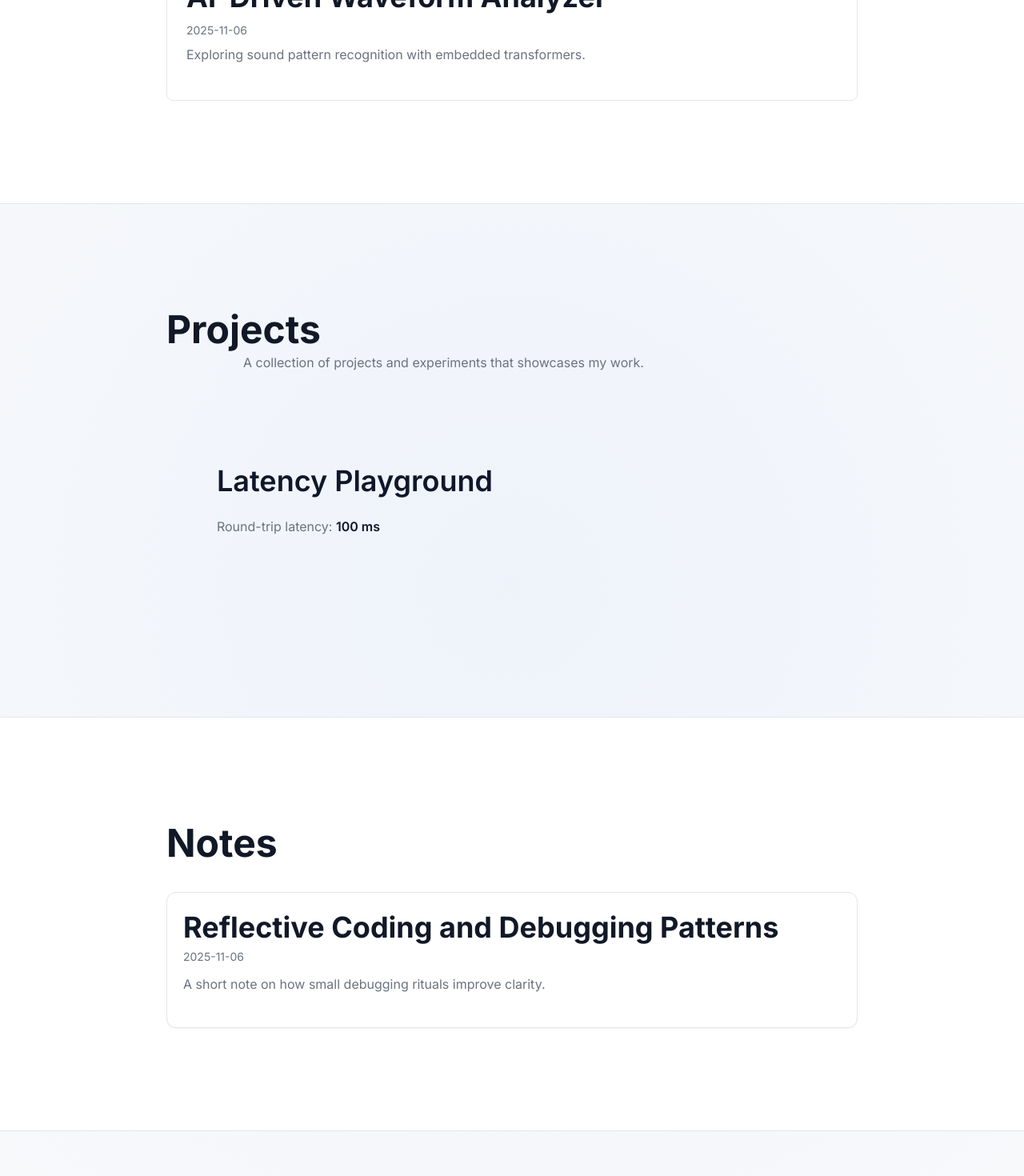
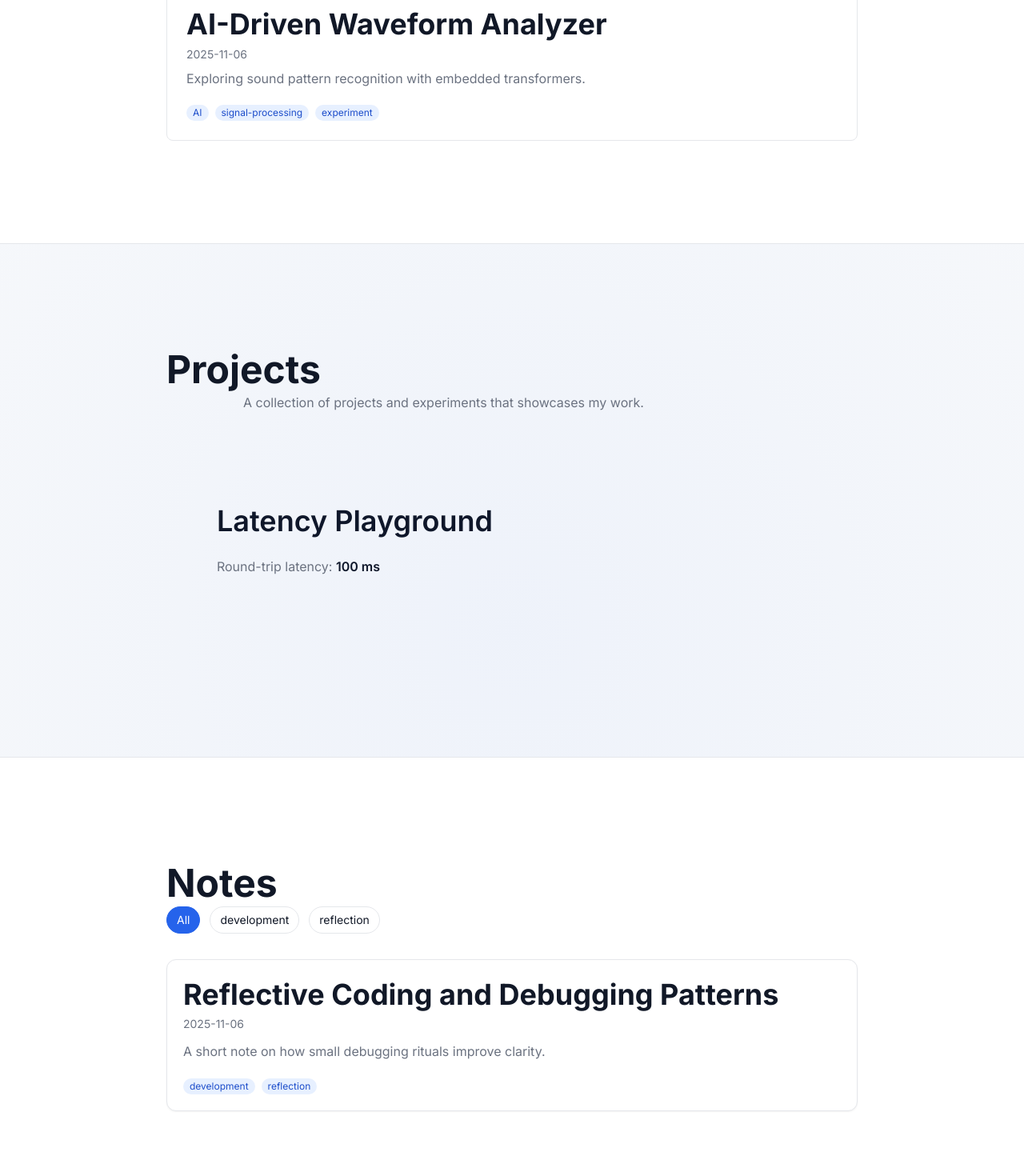
Before and after one commit to jcode82/engineering-lab, a Next.js app: page / in a window 1280 px wide. Shown: the part 780-2250 px from the top of the page at 80% size. Built offline with nearby package versions, Linux system fonts and the light colour scheme.

Commit message:
[LAB-42] feat: Add Tag Filtering UI for Experiments and Notes

```diff
--- a/src/app/sections/Experiments.tsx
+++ b/src/app/sections/Experiments.tsx
@@ -26,27 +26,55 @@
 //   );
 // }
 
+// =================================================================
+
+// import SectionWrapper from "@/components/SectionWrapper";
+// import { getAllExperiments, type ExperimentMeta } from "@/lib/mdx";
+
+// export default function Experiments() {
+//   const experiments: ExperimentMeta[] = getAllExperiments();
+
+//   return (
+//     <SectionWrapper id="projects">
+//       <h2 className="text-h2 heading-spacing">Experiments</h2>
+//       <div className="grid gap-8 mt-8">
+//         {experiments.map((exp) => (
+//           <article
+//             key={exp.slug}
+//             className="border border-[var(--border)] p-6 rounded-lg hover:border-primary-400 transition-colors"
+//           >
+//             <h3 className="text-h3 mb-2">{exp.title}</h3>
+//             <p className="text-sm text-muted-foreground mb-2">{exp.date}</p>
+//             <p className="text-base">{exp.excerpt}</p>
+//           </article>
+//         ))}
+//       </div>
+//     </SectionWrapper>
+//   );
+// }
+
+// =================================================================
+
+import React from "react";
 import SectionWrapper from "@/components/SectionWrapper";
 import { getAllExperiments, type ExperimentMeta } from "@/lib/mdx";
+import TagFilter from "@/components/TagFilter";
+import ClientExperiments from "@/components/ClientExperiments";
 
-export default function Experiments() {
+export default async function Experiments() {
   const experiments: ExperimentMeta[] = getAllExperiments();
 
+  // Collect all tags
+  const allTags = Array.from(
+    new Set(experiments.flatMap((exp: any) => exp.tags || []))
+  );
+
+  // Tag filtering UI must be client-side
   return (
     <SectionWrapper id="projects">
       <h2 className="text-h2 heading-spacing">Experiments</h2>
-      <div className="grid gap-8 mt-8">
-        {experiments.map((exp) => (
-          <article
-            key={exp.slug}
-            className="border border-[var(--border)] p-6 rounded-lg hover:border-primary-400 transition-colors"
-          >
-            <h3 className="text-h3 mb-2">{exp.title}</h3>
-            <p className="text-sm text-muted-foreground mb-2">{exp.date}</p>
-            <p className="text-base">{exp.excerpt}</p>
-          </article>
-        ))}
-      </div>
+      {/* Hand off data to a client-side component */}
+      <ClientExperiments experiments={experiments} allTags={allTags} />
     </SectionWrapper>
   );
 }
--- a/src/app/sections/Notes.tsx
+++ b/src/app/sections/Notes.tsx
@@ -25,29 +25,52 @@
 // }
 
 
+// import SectionWrapper from "@/components/SectionWrapper";
+// import { getAllNotes, type NotesMeta } from "@/lib/mdx";
+
+// export default function Notes() {
+//   const notes: NotesMeta[] = getAllNotes();
+
+//   return (
+//     <SectionWrapper id="notes">
+//       <h2 className="text-h2 heading-spacing">Notes</h2>
+//       <div className="grid gap-6 mt-8">
+//         {notes.map((note) => (
+//           <article
+//             key={note.slug}
+//             className="rounded-xl border border-[var(--border)] bg-[var(--surface)]
+//                        p-5 shadow-sm hover:shadow-md hover:border-primary-400
+//                        transition-all duration-300"
+//           >
+//             <h3 className="text-h3 mb-1">{note.title}</h3>
+//             <p className="text-sm text-muted-foreground mb-3">{note.date}</p>
+//             <p className="text-base">{note.excerpt}</p>
+//           </article>
+//         ))}
+//       </div>
+//     </SectionWrapper>
+//   );
+// }
+
+import React from "react";
 import SectionWrapper from "@/components/SectionWrapper";
 import { getAllNotes, type NotesMeta } from "@/lib/mdx";
+import ClientNotes from "@/components/ClientNotes";
 
-export default function Notes() {
+export default async function Notes() {
   const notes: NotesMeta[] = getAllNotes();
 
+  // Collect all tags
+  const allTags = Array.from(
+    new Set(notes.flatMap((note: any) => note.tags || []))
+  );
+
+  // Tag filtering UI must be client-side
   return (
-    <SectionWrapper id="notes">
+    <SectionWrapper id="projects">
       <h2 className="text-h2 heading-spacing">Notes</h2>
-      <div className="grid gap-6 mt-8">
-        {notes.map((note) => (
-          <article
-            key={note.slug}
-            className="rounded-xl border border-[var(--border)] bg-[var(--surface)]
-                       p-5 shadow-sm hover:shadow-md hover:border-primary-400
-                       transition-all duration-300"
-          >
-            <h3 className="text-h3 mb-1">{note.title}</h3>
-            <p className="text-sm text-muted-foreground mb-3">{note.date}</p>
-            <p className="text-base">{note.excerpt}</p>
-          </article>
-        ))}
-      </div>
+      {/* Hand off data to a client-side component */}
+      <ClientNotes notes={notes} allTags={allTags} />
     </SectionWrapper>
   );
 }
--- /dev/null
+++ b/src/components/ClientExperiments.tsx
@@ -0,0 +1,47 @@
+"use client";
+import React, { useState } from "react";
+import TagFilter from "@/components/TagFilter";
+
+export default function ClientExperiments({
+  experiments,
+  allTags,
+}: {
+  experiments: any[];
+  allTags: string[];
+}) {
+  const [activeTag, setActiveTag] = useState<string | null>(null);
+
+  const filtered = activeTag
+    ? experiments.filter((exp: any) => exp.tags?.includes(activeTag))
+    : experiments;
+
+  return (
+    <>
+      <TagFilter tags={allTags} activeTag={activeTag} onTagChange={setActiveTag} />
+
+      <div className="grid gap-8 mt-8">
+        {filtered.map((exp: any) => (
+          <article
+            key={exp.slug}
+            className="border border-[var(--border)] rounded-lg p-6
+                       hover:border-primary-400 transition-colors"
+          >
+            <h3 className="text-h3 mb-1">{exp.title}</h3>
+            <p className="text-sm text-muted-foreground mb-2">{exp.date}</p>
+            <p className="text-base">{exp.excerpt}</p>
+            <div className="flex flex-wrap gap-2 mt-3">
+              {exp.tags?.map((tag: string) => (
+                <span
+                  key={tag}
+                  className="text-xs px-2 py-0.5 rounded-full bg-primary-50 dark:bg-primary-900/30 text-primary-600 dark:text-primary-300"
+                >
+                  {tag}
+                </span>
+              ))}
+            </div>
+          </article>
+        ))}
+      </div>
+    </>
+  );
+}
--- /dev/null
+++ b/src/components/ClientNotes.tsx
@@ -0,0 +1,48 @@
+"use client";
+import React, { useState } from "react";
+import TagFilter from "@/components/TagFilter";
+
+export default function ClientNotes({
+  notes,
+  allTags,
+}: {
+  notes: any[];
+  allTags: string[];
+}) {
+  const [activeTag, setActiveTag] = useState<string | null>(null);
+
+  const filtered = activeTag
+    ? notes.filter((note: any) => note.tags?.includes(activeTag))
+    : notes;
+
+  return (
+    <>
+      <TagFilter tags={allTags} activeTag={activeTag} onTagChange={setActiveTag} />
+
+      <div className="grid gap-6 mt-8">
+        {filtered.map((note: any) => (
+          <article
+            key={note.slug}
+            className="rounded-xl border border-[var(--border)] bg-[var(--surface)]
+                       p-5 shadow-sm hover:shadow-md hover:border-primary-400
+                       transition-all duration-300"
+          >
+            <h3 className="text-h3 mb-1">{note.title}</h3>
+            <p className="text-sm text-muted-foreground mb-3">{note.date}</p>
+            <p className="text-base">{note.excerpt}</p>
+            <div className="flex flex-wrap gap-2 mt-3">
+              {note.tags?.map((tag: string) => (
+                <span
+                  key={tag}
+                  className="text-xs px-2 py-0.5 rounded-full bg-primary-50 dark:bg-primary-900/30 text-primary-600 dark:text-primary-300"
+                >
+                  {tag}
+                </span>
+              ))}
+            </div>
+          </article>
+        ))}
+      </div>
+    </>
+  );
+}
--- /dev/null
+++ b/src/components/TagFilter.tsx
@@ -0,0 +1,37 @@
+"use client";
+import React, { useState } from "react";
+
+interface TagFilterProps {
+  tags: string[];
+  activeTag: string | null;
+  onTagChange: (tag: string | null) => void;
+}
+
+export default function TagFilter({ tags, activeTag, onTagChange }: TagFilterProps) {
+  return (
+    <div className="flex flex-wrap gap-3 justify-center md:justify-start mb-8">
+      <button
+        onClick={() => onTagChange(null)}
+        className={`px-3 py-1.5 rounded-full text-sm border transition-colors
+          ${activeTag === null
+            ? "bg-primary-500 text-white border-primary-500"
+            : "bg-[var(--surface)] border-[var(--border)] hover:border-primary-400"}`}
+      >
+        All
+      </button>
+
+      {tags.map((tag) => (
+        <button
+          key={tag}
+          onClick={() => onTagChange(tag === activeTag ? null : tag)}
+          className={`px-3 py-1.5 rounded-full text-sm border transition-colors
+            ${activeTag === tag
+              ? "bg-primary-500 text-white border-primary-500"
+              : "bg-[var(--surface)] border-[var(--border)] hover:border-primary-400"}`}
+        >
+          {tag}
+        </button>
+      ))}
+    </div>
+  );
+}
```
